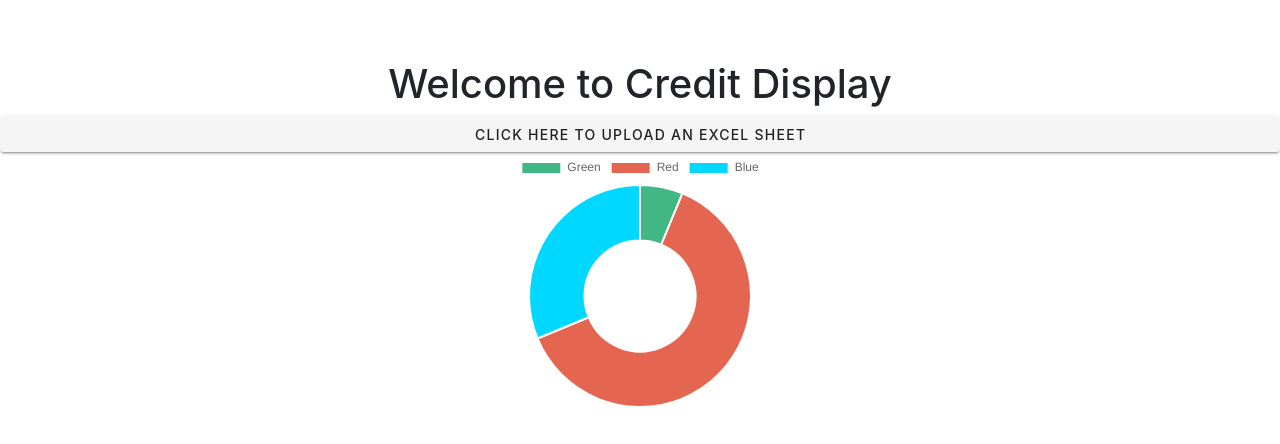
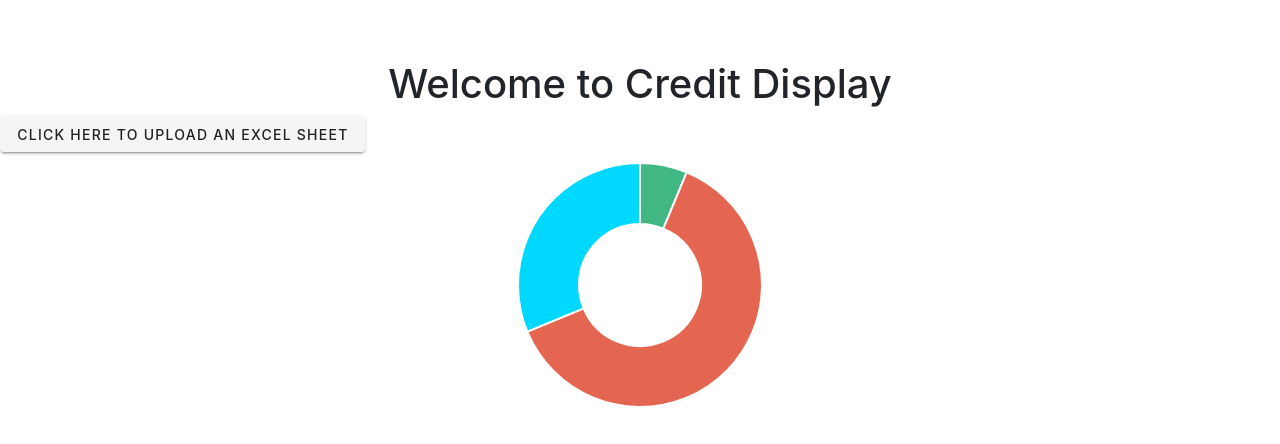
Before and after one commit to keoren3/credit_display, a Vue app in the folder client/: page / in a window 1280 px wide. Shown: the top 444 px of the page. Built offline with nearby package versions, Linux system fonts and the light colour scheme.

Commit message:
fix button width

```diff
--- a/client/src/components/MainPage.vue
+++ b/client/src/components/MainPage.vue
@@ -32,7 +32,7 @@ h1 {
 }
 
 a {
-  display: flex;
+  /* display: flex; */
   color: #42b983;
 }
 .router-link-exact-active {
--- a/client/src/components/PieChart.vue
+++ b/client/src/components/PieChart.vue
@@ -14,7 +14,7 @@ export default {
       chartData: {
         hoverBackgroundColor: "red",
         hoverBorderWidth: "10px",
-        labels: ["Green", "Red", "Blue"],
+        // labels: ["Green", "Red", "Blue"],
         datasets: [
           {
             label: "Data One",
```
